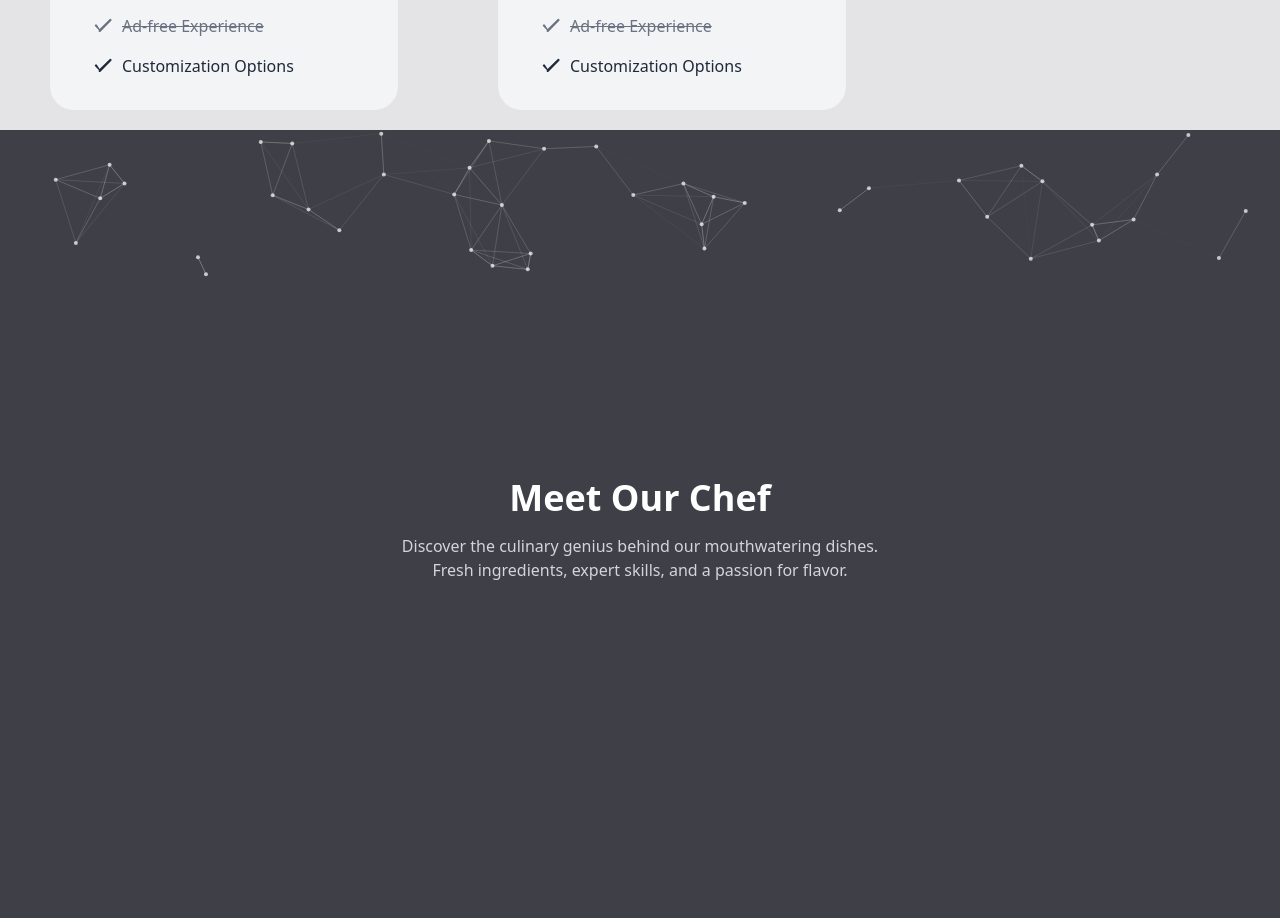
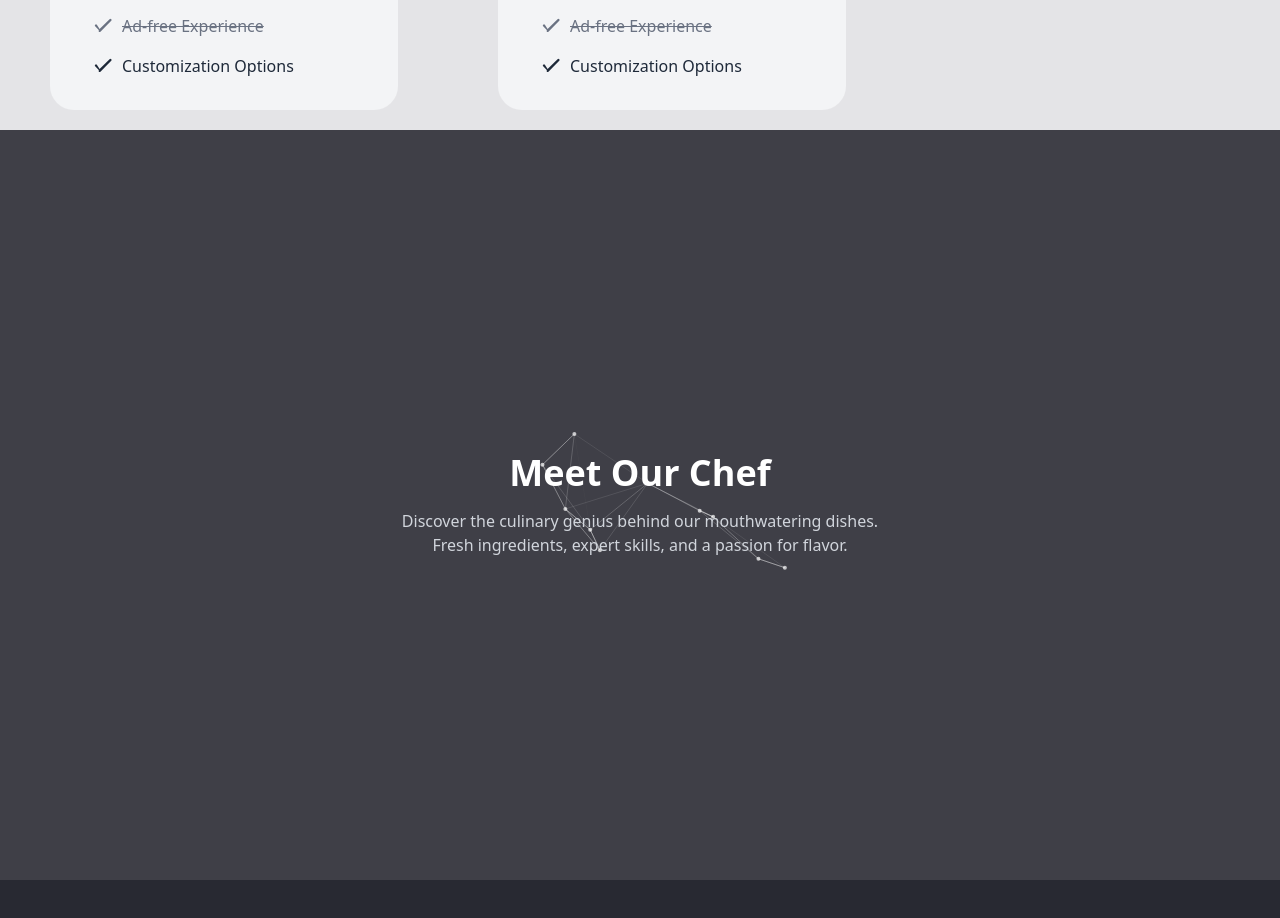
Before and after one commit to S1540/Red-Chili-24-7, a React (Vite) app: page / in a window 1280 px wide. Shown: the part 4720-5638 px from the top of the page. After the commit the page ends 5600 px from the top, so only its background shows below. Built offline with nearby package versions, Linux system fonts and the light colour scheme; a web font is replaced by a local one.

Commit message:
fix internal bugs

```diff
--- a/src/components/ChefParticles.jsx
+++ b/src/components/ChefParticles.jsx
@@ -10,13 +10,12 @@ export default function ChefParticles() {
   const particlesLoaded = useCallback(async () => {}, []);
 
   return (
-    <div style={{ width: "100%", height: "100%", position: "relative" }}>
     <Particles
       id="tsparticles"
       init={particlesInit}
       loaded={particlesLoaded}
       options={{
-          fullScreen: { enable: false },
+        fullScreen: { enable: false }, // div ke andar
         background: { color: "transparent" },
         fpsLimit: 60,
         particles: {
@@ -24,31 +23,28 @@ export default function ChefParticles() {
             value: 200,
             density: { enable: true, area: 800 },
           },
-            color: { value: "#ffffff" },
+          color: { value: "#ffffff" }, // white dots
           shape: { type: "circle" },
           opacity: { value: 0.7 },
           size: { value: 2 },
           move: {
             enable: true,
-              speed: 0.5,
+            speed: 0.5, // slow movement
             direction: "none",
             random: true,
             straight: false,
-              outModes: {
-                default: "out",
-              },
+            outModes: "out",
           },
           links: {
             enable: true,
             distance: 100,
             color: "#ffffff",
-              opacity: 0.2,
+            opacity: 0.4,
             width: 1,
           },
         },
         detectRetina: true,
       }}
     />
-    </div>
   );
 }
--- a/src/components/Main.jsx
+++ b/src/components/Main.jsx
@@ -13,6 +13,7 @@ import PizzaPage from "./PizzaPage";
 import SubscriptionCard from "./SubscriptionCard";
 import SubscriptionPage from "./SubscriptionPage";
 import MeetOurChef from "./MeetOurChef";
+import ChefParticles from "./ChefParticles";
 
 const Main = () => {
   return (
--- a/src/components/MeetOurChef.jsx
+++ b/src/components/MeetOurChef.jsx
@@ -2,9 +2,9 @@ import ChefParticles from "./ChefParticles";
 
 export default function MeetOurChef() {
   return (
-    <div className="relative  w-full h-screen bg-zinc-700 overflow-hidden">
+    <div className="relative  w-full h-[750px] bg-zinc-700">
       {/* Particles Background */}
-      <div className="absolute inset-0 w-full h-full">
+      <div className="absolute inset-0 w-full h-full flex items-center justify-center overflow-hidden">
         <ChefParticles />
       </div>
 
--- a/src/output.css
+++ b/src/output.css
@@ -242,6 +242,9 @@
   .relative {
     position: relative;
   }
+  .sticky {
+    position: sticky;
+  }
   .inset-0 {
     inset: calc(var(--spacing) * 0);
   }
@@ -269,6 +272,9 @@
   .left-0 {
     left: calc(var(--spacing) * 0);
   }
+  .z-0 {
+    z-index: 0;
+  }
   .z-10 {
     z-index: 10;
   }
@@ -359,11 +365,17 @@
   .h-64 {
     height: calc(var(--spacing) * 64);
   }
-  .h-\[400px\] {
-    height: 400px;
+  .h-96 {
+    height: calc(var(--spacing) * 96);
+  }
+  .h-\[450px\] {
+    height: 450px;
   }
   .h-\[500px\] {
     height: 500px;
+  }
+  .h-\[750px\] {
+    height: 750px;
   }
   .h-auto {
     height: auto;
@@ -677,9 +689,6 @@
   }
   .bg-zinc-700 {
     background-color: var(--color-zinc-700);
-  }
-  .bg-zinc-800 {
-    background-color: var(--color-zinc-800);
   }
   .bg-zinc-900 {
     background-color: var(--color-zinc-900);
```
Lines whose indentation alone changed are shown as unchanged.
